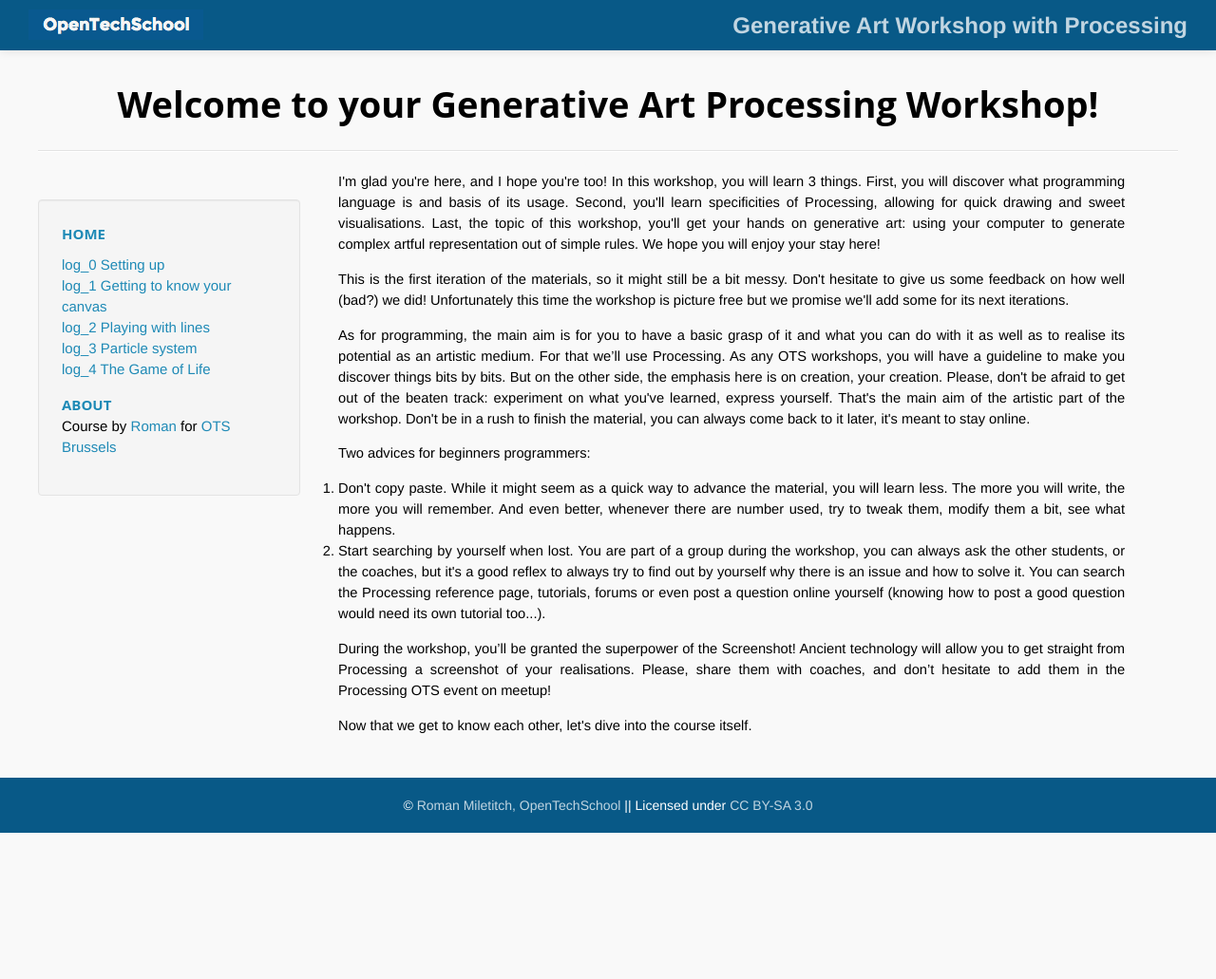
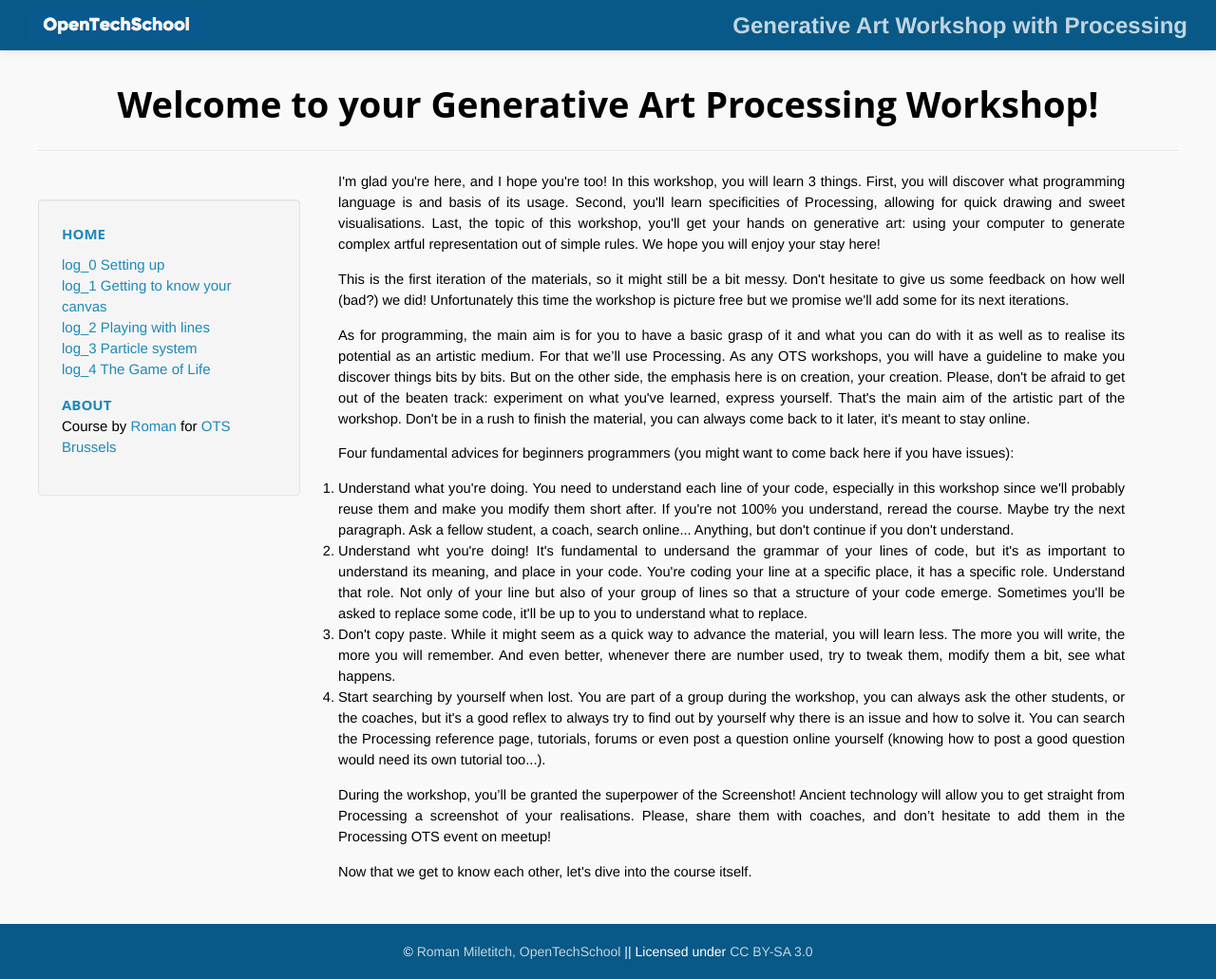
Before and after one commit to OpenTechSchool-Brussels/generative-art-with-processing, a Jekyll site: the page built from index.html, in a window 1280 px wide. Shown: the whole page at 95% size. Built offline with Jekyll 4.4.1, drawn with Linux system fonts in a browser that asks for light colours; Markdown is read by kramdown in place of the engine named in the settings; before the commit the page ends 900 px from its top, so only the background shows below that.

Commit message:
Update index.html

```diff
--- a/index.html
+++ b/index.html
@@ -9,8 +9,10 @@ title:  "Welcome to your Generative Art Processing Workshop!"
 
 <p>As for programming, the main aim is for you to have a basic grasp of it and what you can do with it as well as to realise its potential as an artistic medium. For that we’ll use Processing. As any OTS workshops, you will have a guideline to make you discover things bits by bits. But on the other side, the emphasis here is on creation, your creation. Please, don't be afraid to get out of the beaten track: experiment on what you've learned, express yourself. That's the main aim of the artistic part of the workshop. Don't be in a rush to finish the material, you can always come back to it later, it's meant to stay online.</p>
 
-<p>Two advices for beginners programmers:
+<p>Four fundamental advices for beginners programmers (you might want to come back here if you have issues):
 <ol>
+<li>Understand what you're doing. You need to understand each line of your code, especially in this workshop since we'll probably reuse them and make you modify them short after. If you're not 100% you understand, reread the course. Maybe try the next paragraph. Ask a fellow student, a coach, search online... Anything, but don't continue if you don't understand.</li>
+<li>Understand wht you're doing! It's fundamental to undersand the grammar of your lines of code, but it's as important to understand its meaning, and place in your code. You're coding your line at a specific place, it has a specific role. Understand that role. Not only of your line but also of your group of lines so that a structure of your code emerge. Sometimes you'll be asked to replace some code, it'll be up to you to understand what to replace.</li>
 <li>Don't copy paste. While it might seem as a quick way to advance the material, you will learn less. The more you will write, the more you will remember. And even better, whenever there are number used, try to tweak them, modify them a bit, see what happens.</li>
 <li>Start searching by yourself when lost. You are part of a group during the workshop, you can always ask the other students, or the coaches, but it's a good reflex to always try to find out by yourself why there is an issue and how to solve it. You can search the Processing reference page, tutorials, forums or even post a question online yourself (knowing how to post a good question would need its own tutorial too...).</li>
 </ol>
```
